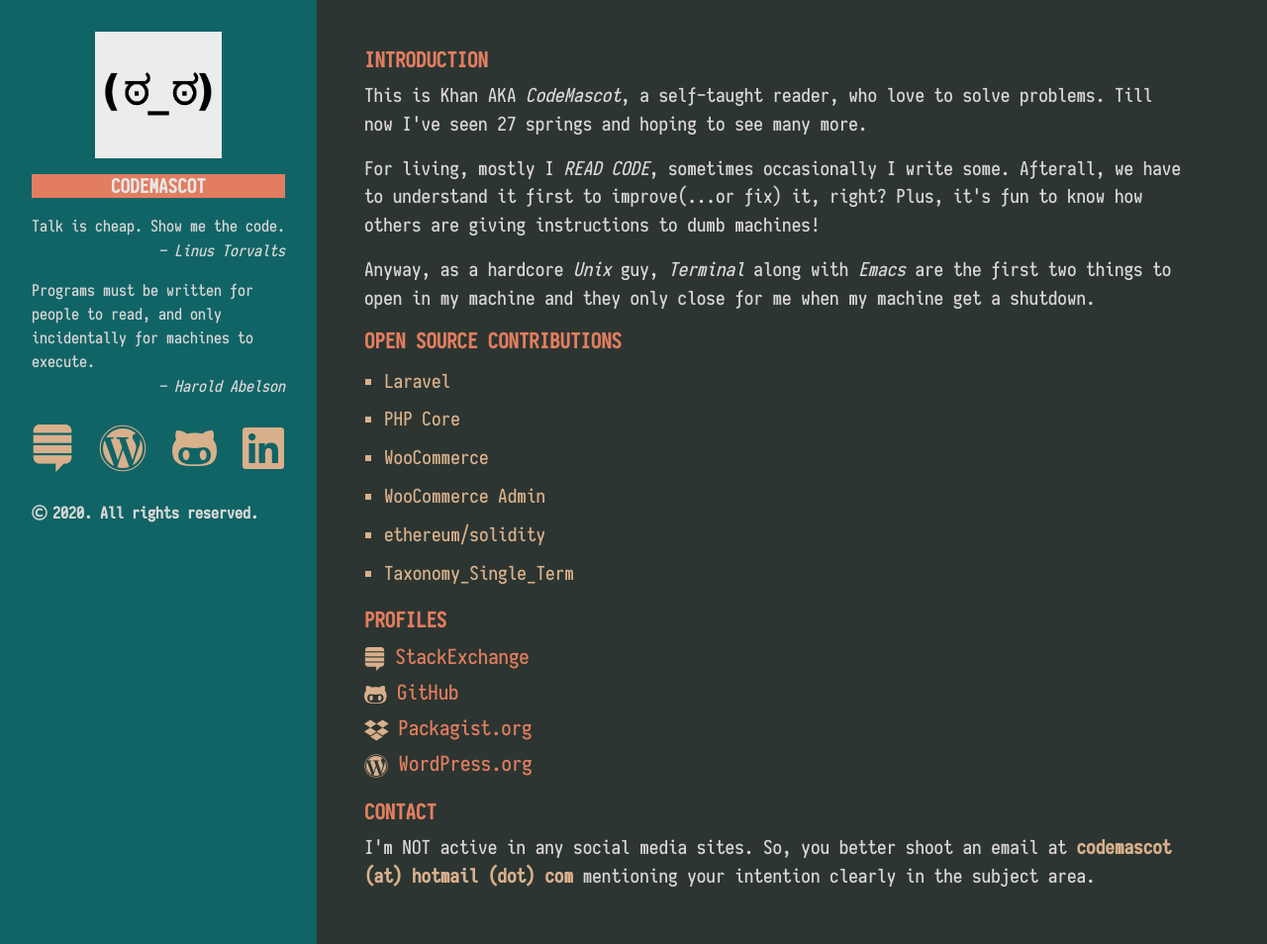
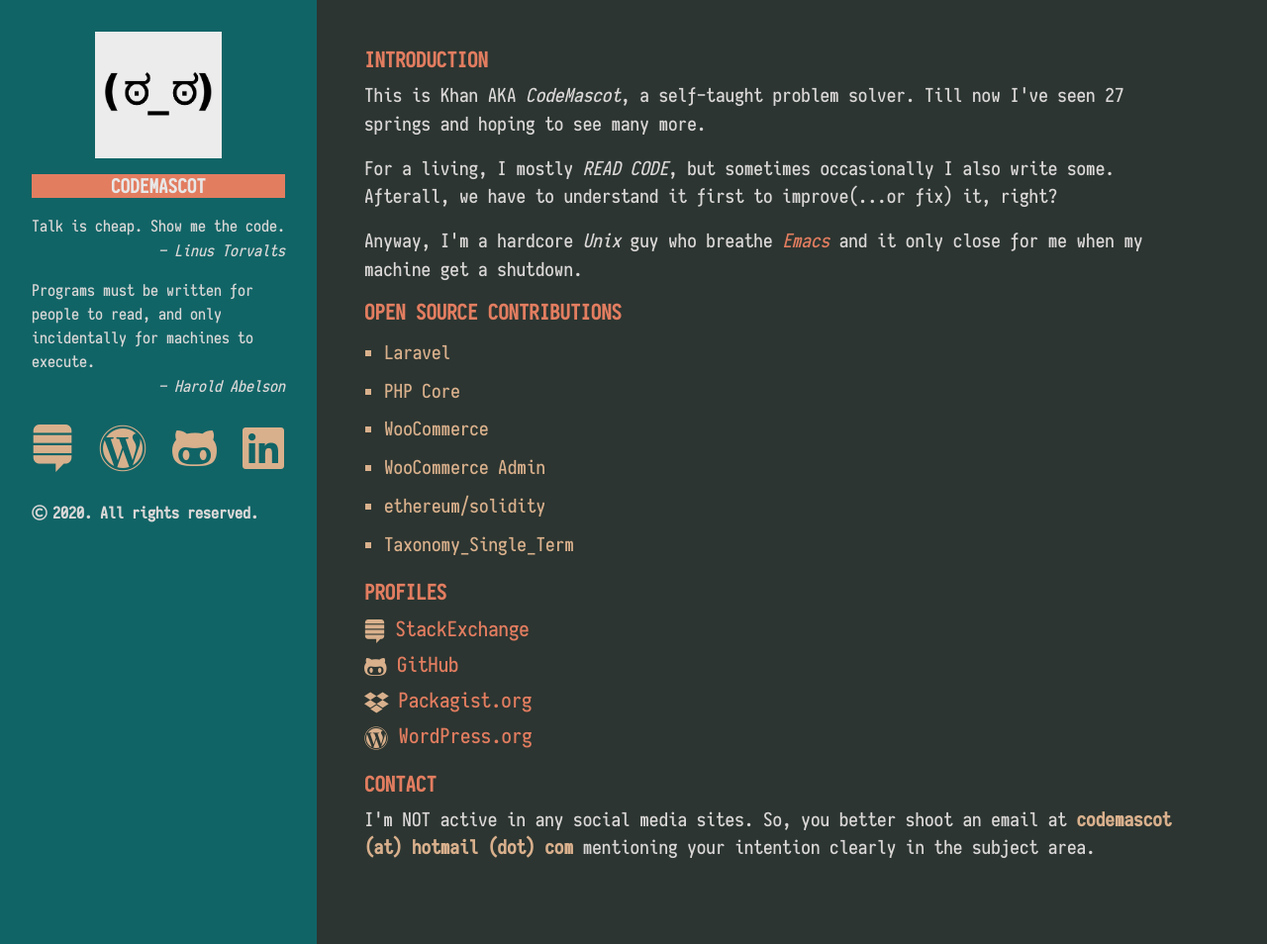
Before and after one commit to khanrn/codemascot.github.io, a Jekyll site: the page built from index.html, in a window 1280 px wide and 954 px high. Shown: the whole window at 99% size. Built offline with Jekyll 4.4.1, drawn with Linux system fonts in a browser that asks for light colours; nearby versions of some CDN libraries; the list of posts is cut into pages by our own code.

Commit message:
About me updated

```diff
--- a/index.html
+++ b/index.html
@@ -5,11 +5,11 @@
 
 <div class="page">
 	<h1 class="page-title">Introduction</h1>
-	<p>This is Khan AKA <em>CodeMascot</em>, a self-taught reader, who love to solve problems. Till now I've seen <span id="age-year"></span> springs and hoping to see many more.</p>
+	<p>This is Khan AKA <em>CodeMascot</em>, a self-taught problem solver. Till now I've seen <span id="age-year"></span> springs and hoping to see many more.</p>
 
-	<p>For living, mostly I <i>READ CODE</i>, sometimes occasionally I write some. Afterall, we have to understand it first to improve(...or fix) it, right? Plus, it's fun to know how others are giving instructions to dumb machines!</p>
+	<p>For a living, I mostly <i>READ CODE</i>, but sometimes occasionally I also write some. Afterall, we have to understand it first to improve(...or fix) it, right?</p>
 
-  <p>Anyway, as a hardcore <i>Unix</i> guy, <i>Terminal</i> along with <i>Emacs</i> are the first two things to open in my machine and they only close for me when my machine get a shutdown.</p>
+  <p>Anyway, I'm a hardcore <i>Unix</i> guy who breathe <i><a target="_blank" href="https://en.wikipedia.org/wiki/Emacs">Emacs</a></i> and it only close for me when my machine get a shutdown.</p>
 
 	<h1 class="page-title">Open Source Contributions</h1>
 	<ul class="contributions">
```
